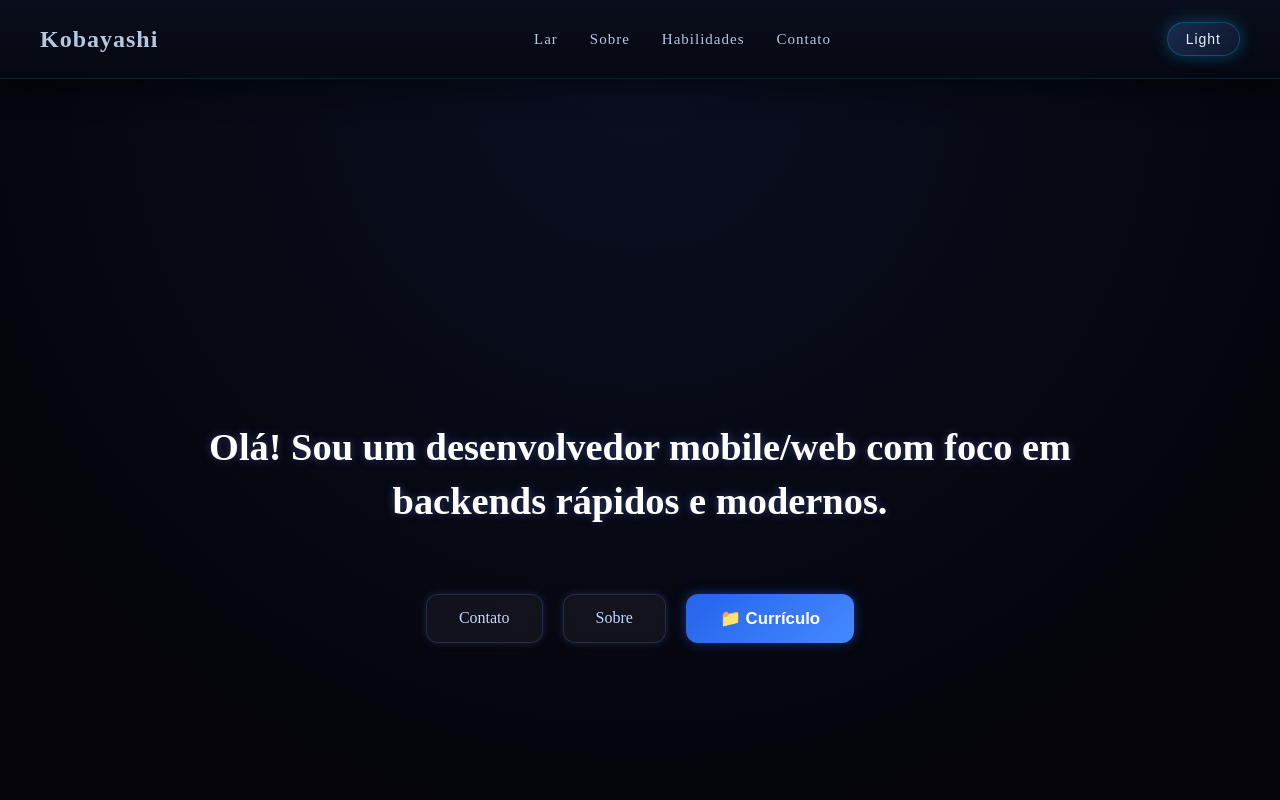
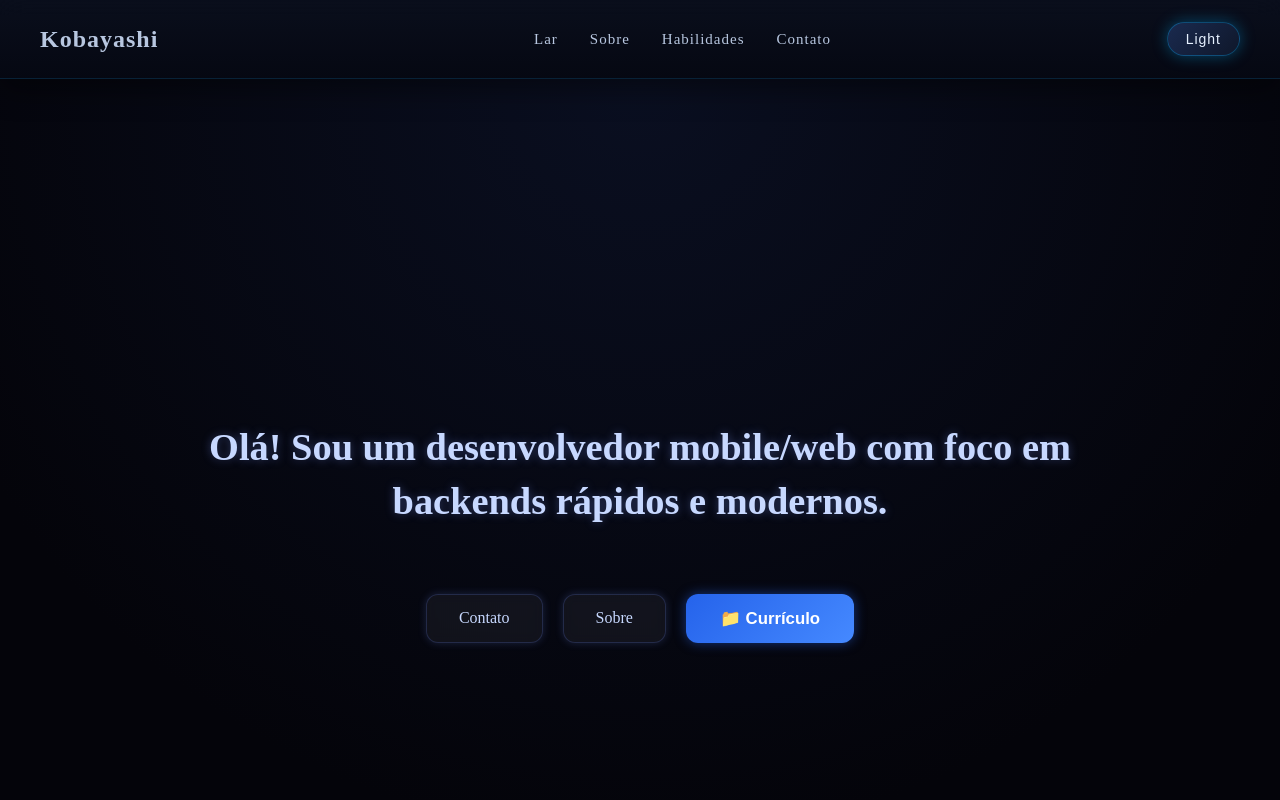
Before and after one commit to Kobayashi24730/Portifolio, a React (Vite) app in the folder frontend/: page /Lar in a window 1280 px wide. Shown: the top 800 px of the page. Built offline with nearby package versions, Linux system fonts and the light colour scheme.

Commit message:
Update Home.jsx

```diff
--- a/frontend/src/components/Home.jsx
+++ b/frontend/src/components/Home.jsx
@@ -1,4 +1,4 @@
-import { useEffect, useState, useContext } from "react";
+import { useContext, useState, useEffect } from "react";
 import { Link } from "react-router-dom";
 import TemaContext from "./TemaContext";
 import MeuCurriculo from "../assets/imgs/MeuCurriculo.svg";
@@ -28,7 +28,6 @@ export default function Home() {
     document.head.appendChild(styleSheet);
   }, []);
 
-
   const items = [
     { nome: "Contato", link: "/contato" },
     { nome: "Sobre", link: "/sobre" },
@@ -36,7 +35,7 @@ export default function Home() {
 
   return (
     <div style={styles.div(tema)}>
-      <h1 style={styles.titulo}>Olá! Sou um desenvolvedor mobile/web com foco em backends rápidos e modernos.</h1>
+      <h1 style={styles.titulo(tema)}>Olá! Sou um desenvolvedor mobile/web com foco em backends rápidos e modernos.</h1>
 
       <div style={styles.options}>
         {items.map((item) => (
@@ -45,7 +44,7 @@ export default function Home() {
             to={item.link}
             style={{
               ...styles.botao,
-              ...(hovered === item.nome ? styles.hovered : {})
+              ...(hovered === item.nome ? styles.hovered : {}),
             }}
             onMouseEnter={() => setHovered(item.nome)}
             onMouseLeave={() => setHovered(null)}
@@ -57,7 +56,7 @@ export default function Home() {
         <button
           style={{
             ...styles.btnCurriculo,
-            ...(hovered === "curriculo" ? styles.hoveredCurriculo : {})
+            ...(hovered === "curriculo" ? styles.hoveredCurriculo : {}),
           }}
           onMouseEnter={() => setHovered("curriculo")}
           onMouseLeave={() => setHovered(null)}
@@ -69,14 +68,12 @@ export default function Home() {
 
       {curriculoAberto && (
         <div style={styles.curriculoBox}>
-
-          {/* Barra idêntica à da foto */}
           <div style={styles.githubBar(tema)}>
             <button
               onClick={() => setAbaAtiva("codigo")}
               style={{
                 ...styles.aba(tema),
-                ...(abaAtiva === "codigo" ? styles.abaAtiva(tema) : {})
+                ...(abaAtiva === "codigo" ? styles.abaAtiva(tema) : {}),
               }}
             >
               Código
@@ -86,7 +83,7 @@ export default function Home() {
               onClick={() => setAbaAtiva("culpa")}
               style={{
                 ...styles.aba(tema),
-                ...(abaAtiva === "culpa" ? styles.abaAtiva : {})
+                ...(abaAtiva === "culpa" ? styles.abaAtiva : {}),
               }}
             >
               Culpa
@@ -121,23 +118,22 @@ const styles = {
     justifyContent: "center",
     alignItems: "center",
     gap: "40px",
-
     background:
       tema === "escuro"
         ? "radial-gradient(circle at top, #0a0f21 0%, #04040a 70%)"
         : "linear-gradient(135deg, #e7e7e7, #ffffff)",
-
     transition: "0.3s ease",
   }),
 
-  titulo: {
+  titulo: (tema) => ({
     maxWidth: "900px",
     textAlign: "center",
     fontSize: "2.4rem",
     lineHeight: "1.4",
     textShadow: "0 0 10px rgba(120,150,255,0.35)",
     animation: "fadeIn 0.9s ease",
-  },
+    color: tema === "escuro" ? "#c7d8ff" : "#000",
+  }),
 
   options: {
     display: "flex",
@@ -188,7 +184,6 @@ const styles = {
     background: "rgba(255,255,255,0.06)",
     backdropFilter: "blur(12px)",
     border: "1px solid rgba(120,150,255,0.25)",
-
     boxShadow: "0 0 25px rgba(120,150,255,0.25)",
     overflow: "hidden",
     animation: "fadeZoom 0.7s ease-out forwards",
@@ -206,7 +201,6 @@ const styles = {
         : "1px solid #ccc",
     backdropFilter: "blur(10px)",
   }),
-
 
   aba: (tema) => ({
     padding: "8px 16px",
@@ -232,7 +226,6 @@ const styles = {
         : "0 0 10px rgba(180,180,180,0.4)",
   }),
 
-
   btnDownload: {
     marginLeft: "auto",
     padding: "8px 18px",
```
